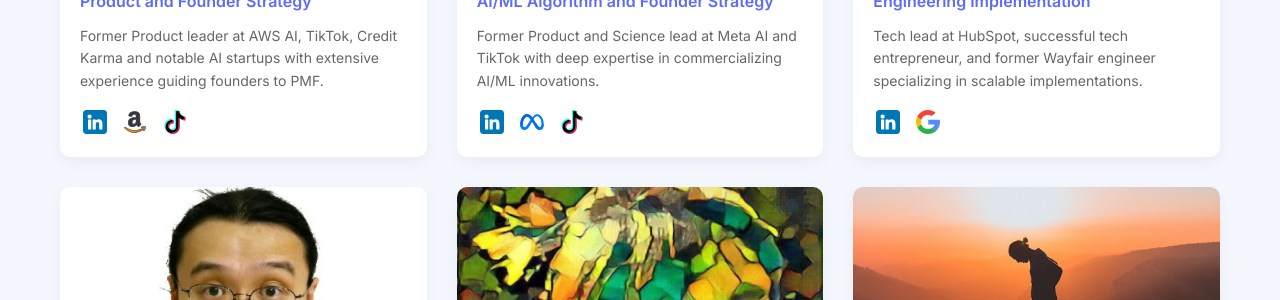
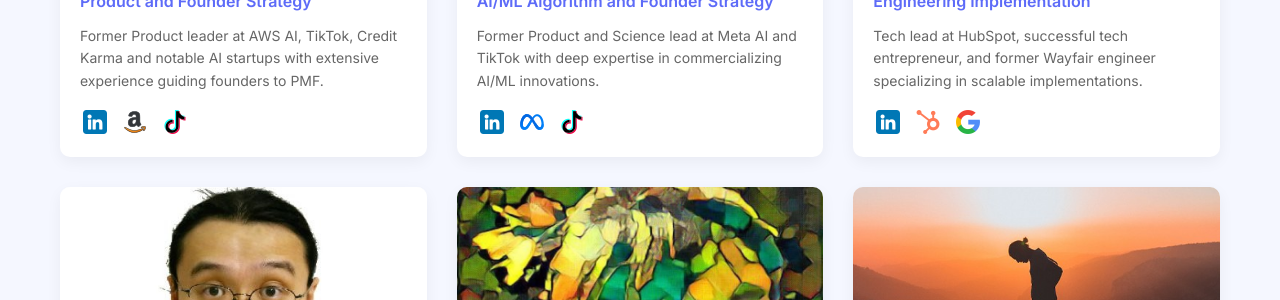
Before and after one commit to vpodk/SynthesisPartners, a Jekyll site: the page built from README.md, in a window 1280 px wide and 900 px high, scrolled down 3084 px. Shown: the part 150-450 px from the top of the window. Built offline with Jekyll 4.4.1, drawn with Linux system fonts in a browser that asks for light colours; our own code applies the rules of GitHub Pages for plain Markdown files.

Commit message:
Add icons

```diff
--- a/_layouts/default.html
+++ b/_layouts/default.html
@@ -314,6 +314,9 @@
               <img src='{{ "/assets/icons/linkedin.png" | relative_url }}' alt="LinkedIn">
             </a>
             <a href="#" target="_blank">
+              <img src='{{ "/assets/icons/hubspot.png" | relative_url }}' alt="Hubspot">
+            </a>
+            <a href="#" target="_blank">
               <img src='{{ "/assets/icons/google.png" | relative_url }}' alt="Google">
             </a>
           </div>
```
Also changed, not shown: assets/icons/hubspot.png (added).
